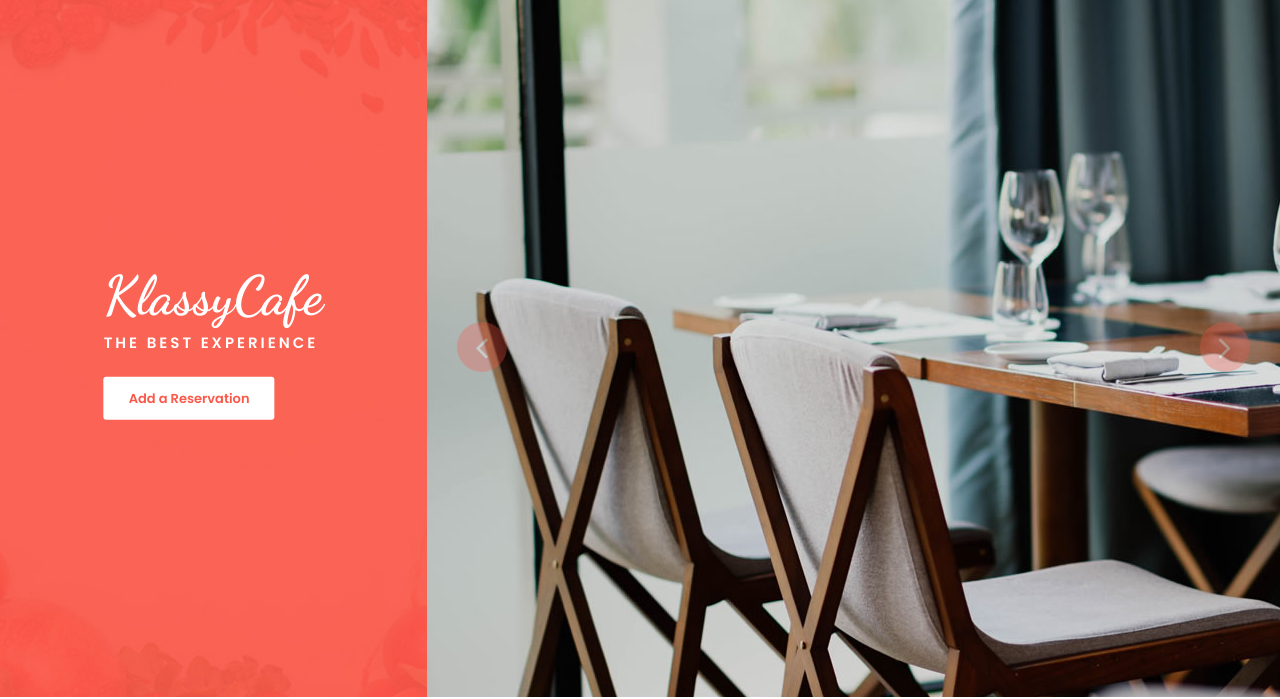
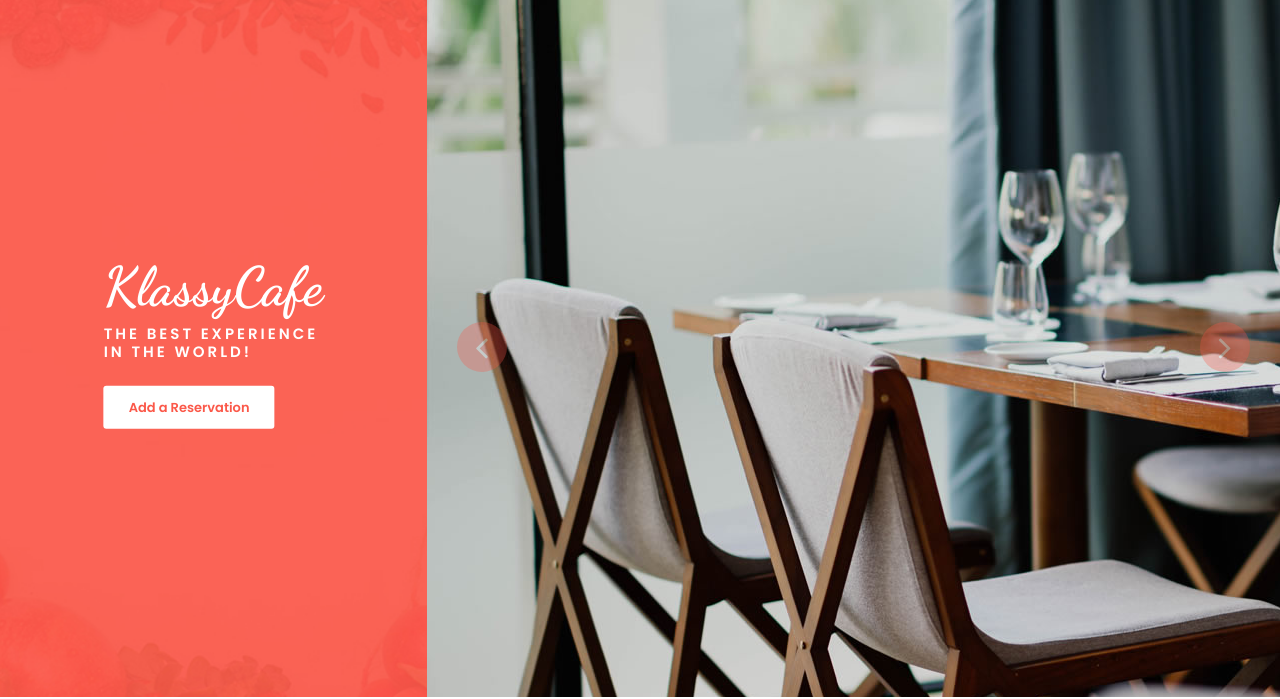
Before and after one commit to studywithtaufiqkba/food-app, a plain HTML site: page index.html in a window 1280 px wide. Shown: the part 103-802 px from the top of the page. Drawn offline with Linux system fonts and the light colour scheme.

Commit message:
Change landing page title

```diff
--- a/index.html
+++ b/index.html
@@ -103,7 +103,7 @@ https://templatemo.com/tm-558-klassy-cafe
                     <div class="left-content">
                         <div class="inner-content">
                             <h4>KlassyCafe</h4>
-                            <h6>THE BEST EXPERIENCE</h6>
+                            <h6>THE BEST EXPERIENCE IN THE WORLD!</h6>
                             <div class="main-white-button scroll-to-section">
                                 <a href="#reservation">Add a Reservation</a>
                             </div>
```
